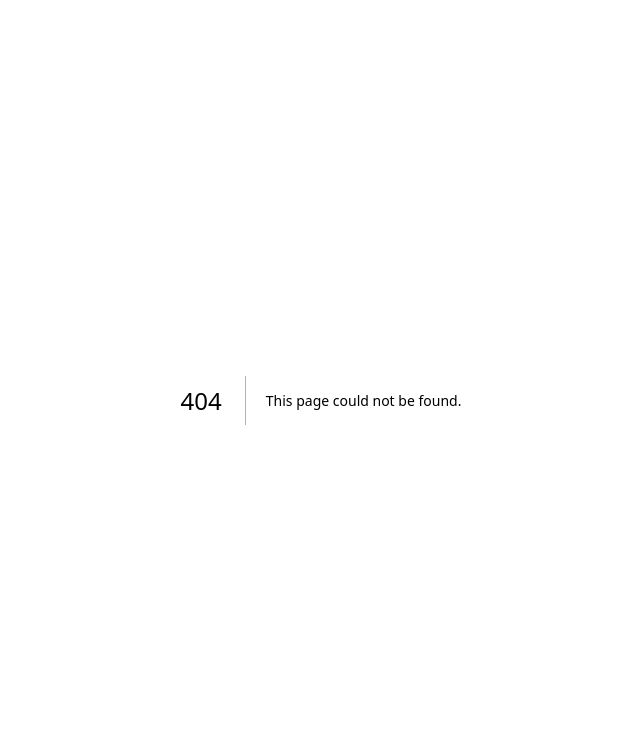
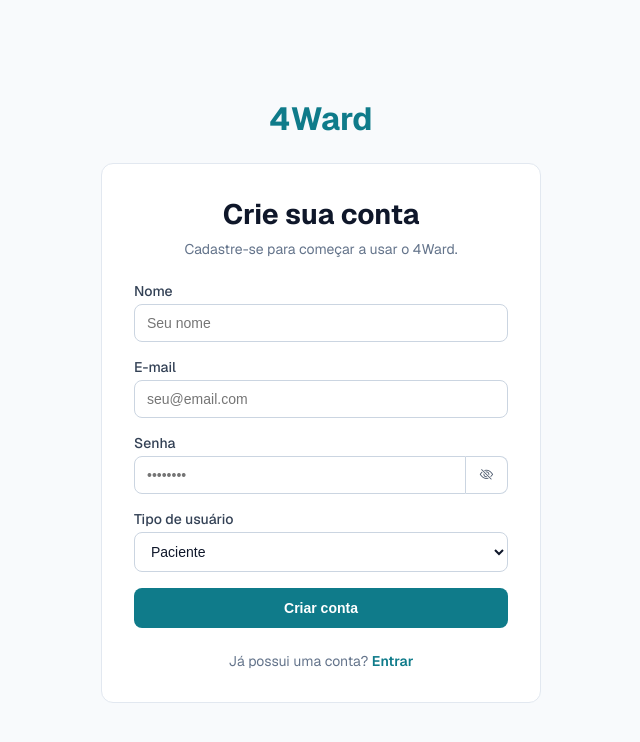
Before and after one commit to WesleyTriches/4Ward-Front, a Next.js app: page /register in a window 1280 px wide. Before the commit this address had no page. Shown: the top 742 px of the page, without its empty margins (319-959 px from the left). Built offline with nearby package versions, Linux system fonts and the light colour scheme.

Commit message:
feat: Implementa tela de criação de conta

```diff
--- /dev/null
+++ b/app/register/page.tsx
@@ -0,0 +1,217 @@
+"use client";
+
+import Link from "next/link";
+import { useRouter } from "next/navigation";
+import { useState } from "react";
+
+import { saveToken } from "../login/auth_service";
+import styles from "../auth.module.css";
+
+export default function RegisterPage() {
+    const router = useRouter();
+
+    const [showPassword, setShowPassword] = useState(false);
+
+    const [name, setName] = useState("");
+    const [email, setEmail] = useState("");
+    const [password, setPassword] = useState("");
+    const [role, setRole] = useState("PATIENT");
+
+    const [erro, setErro] = useState("");
+
+    async function submitForm(event: React.SubmitEvent<HTMLFormElement>) {
+        event.preventDefault();
+
+        setErro("");
+
+        const resp = await fetch(
+            "http://localhost:3000/api/auth/register",
+            {
+                method: "POST",
+                headers: {
+                    "Content-Type": "application/json",
+                },
+                body: JSON.stringify({
+                    name,
+                    email,
+                    password,
+                    role,
+                }),
+            }
+        );
+
+        if (!resp.ok) {
+            const error = await resp.json();
+            setErro(error.message);
+            return;
+        }
+
+        const dados = await resp.json();
+
+        saveToken(dados.access_token);
+
+        if (role === "PHYSIOTHERAPIST") {
+            router.replace("/agenda");
+        } else {
+            router.replace("/consultas");
+        }
+    }
+
+    return (
+        <main className={styles.page}>
+            <div className={styles.container}>
+
+                <div className={styles.logo}>
+                    4Ward
+                </div>
+
+                <div className={styles.card}>
+                    <h1 className={styles.title}>
+                        Crie sua conta
+                    </h1>
+
+                    <p className={styles.subtitle}>
+                        Cadastre-se para começar a usar o 4Ward.
+                    </p>
+
+                    {erro && (
+                        <p className={styles.error}>
+                            {erro}
+                        </p>
+                    )}
+
+                    <form onSubmit={submitForm}>
+
+                        <div className={styles.field}>
+                            <label
+                                htmlFor="name"
+                                className={styles.label}
+                            >
+                                Nome
+                            </label>
+
+                            <input
+                                id="name"
+                                type="text"
+                                className={styles.input}
+                                placeholder="Seu nome"
+                                value={name}
+                                onChange={(e) =>
+                                    setName(e.target.value)
+                                }
+                                required
+                            />
+                        </div>
+
+                        <div className={styles.field}>
+                            <label
+                                htmlFor="email"
+                                className={styles.label}
+                            >
+                                E-mail
+                            </label>
+
+                            <input
+                                id="email"
+                                type="email"
+                                className={styles.input}
+                                placeholder="seu@email.com"
+                                value={email}
+                                onChange={(e) =>
+                                    setEmail(e.target.value)
+                                }
+                                required
+                            />
+                        </div>
+
+                        <div className={styles.field}>
+                            <label
+                                htmlFor="password"
+                                className={styles.label}
+                            >
+                                Senha
+                            </label>
+
+                            <div className={styles.password}>
+                                <input
+                                    id="password"
+                                    type={
+                                        showPassword
+                                            ? "text"
+                                            : "password"
+                                    }
+                                    className={styles.input}
+                                    placeholder="••••••••"
+                                    value={password}
+                                    onChange={(e) =>
+                                        setPassword(e.target.value)
+                                    }
+                                    required
+                                />
+
+                                <button
+                                    type="button"
+                                    className={styles.eyeButton}
+                                    onClick={() =>
+                                        setShowPassword(!showPassword)
+                                    }
+                                >
+                                    <i
+                                        className={
+                                            showPassword
+                                                ? "bi bi-eye"
+                                                : "bi bi-eye-slash"
+                                        }
+                                    />
+                                </button>
+                            </div>
+                        </div>
+
+                        <div className={styles.field}>
+                            <label
+                                htmlFor="role"
+                                className={styles.label}
+                            >
+                                Tipo de usuário
+                            </label>
+
+                            <select
+                                id="role"
+                                className={styles.input}
+                                value={role}
+                                onChange={(e) =>
+                                    setRole(e.target.value)
+                                }
+                            >
+                                <option value="PATIENT">
+                                    Paciente
+                                </option>
+
+                                <option value="PHYSIOTHERAPIST">
+                                    Fisioterapeuta
+                                </option>
+                            </select>
+                        </div>
+
+                        <button
+                            className={styles.button}
+                            type="submit"
+                        >
+                            Criar conta
+                        </button>
+                    </form>
+
+                    <p className={styles.footer}>
+                        Já possui uma conta?{" "}
+                        <Link
+                            href="/login"
+                            className={styles.link}
+                        >
+                            Entrar
+                        </Link>
+                    </p>
+                </div>
+            </div>
+        </main>
+    );
+}
```
